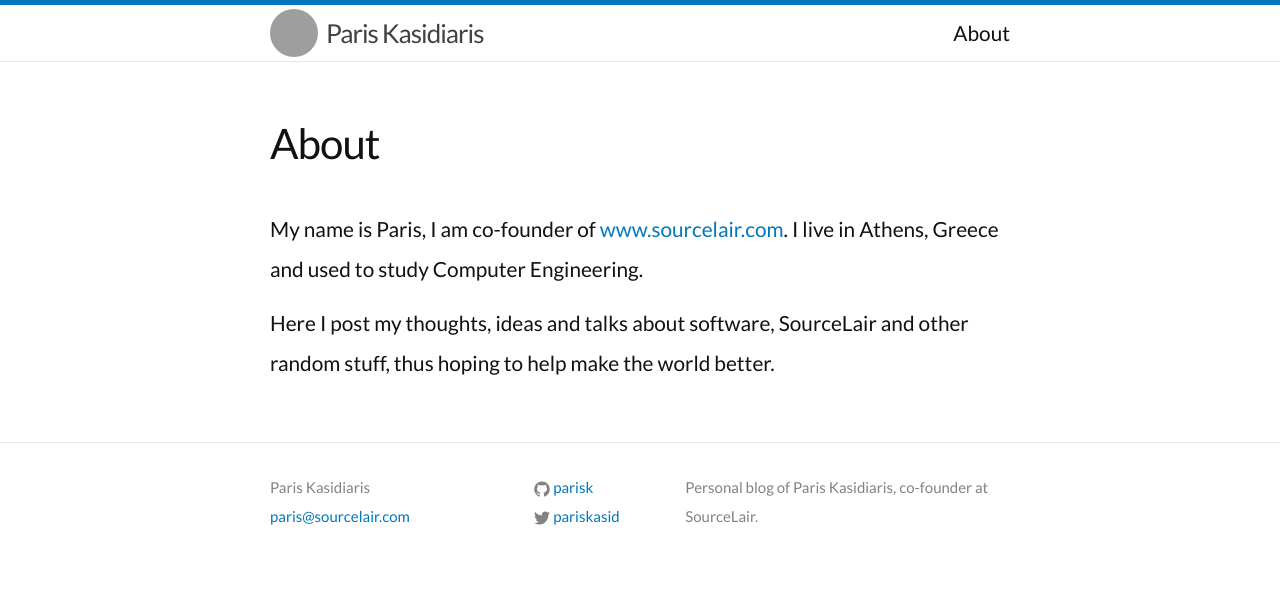
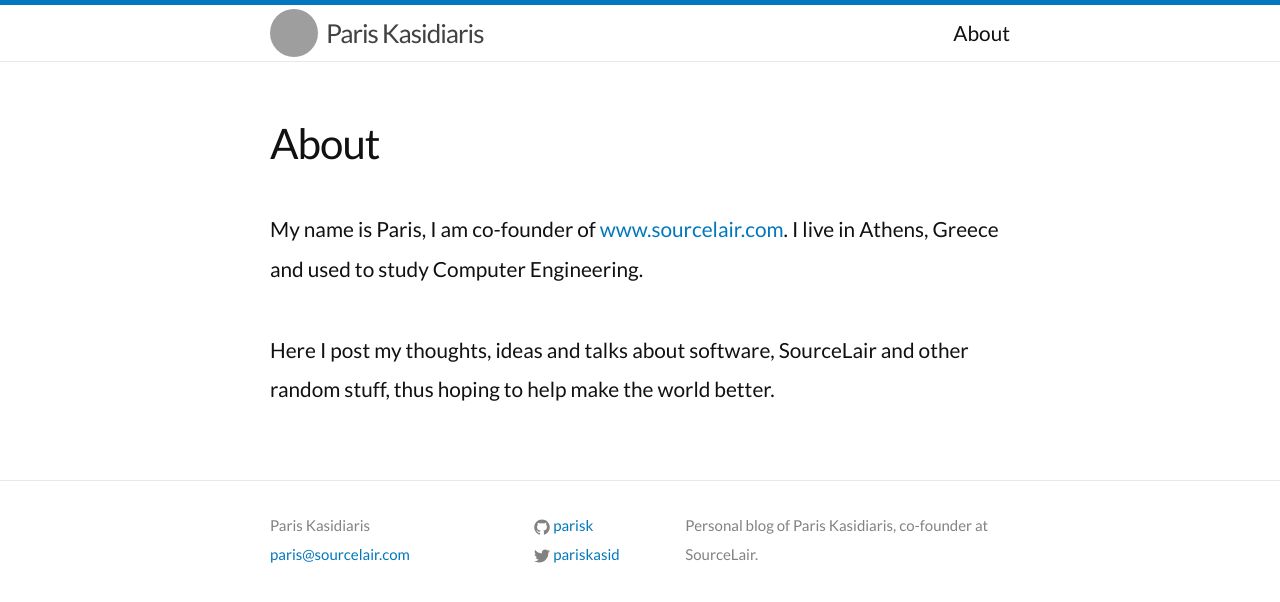
Before and after one commit to parisk/parisk.github.io, a Jekyll site: the page built from about.md, in a window 1280 px wide. Shown: the top 602 px of the page. Built offline with Jekyll 4.4.1, drawn with Linux system fonts in a browser that asks for light colours; grey boxes are pictures that could not be loaded.

Commit message:
Update bottom margin of paragraph.

```diff
--- a/_sass/_base.scss
+++ b/_sass/_base.scss
@@ -202,3 +202,7 @@ pre {
 .open-source-links {
   font-size: 0.9em;
 }
+
+.post-content p {
+    margin-bottom: 2em;
+}
```
